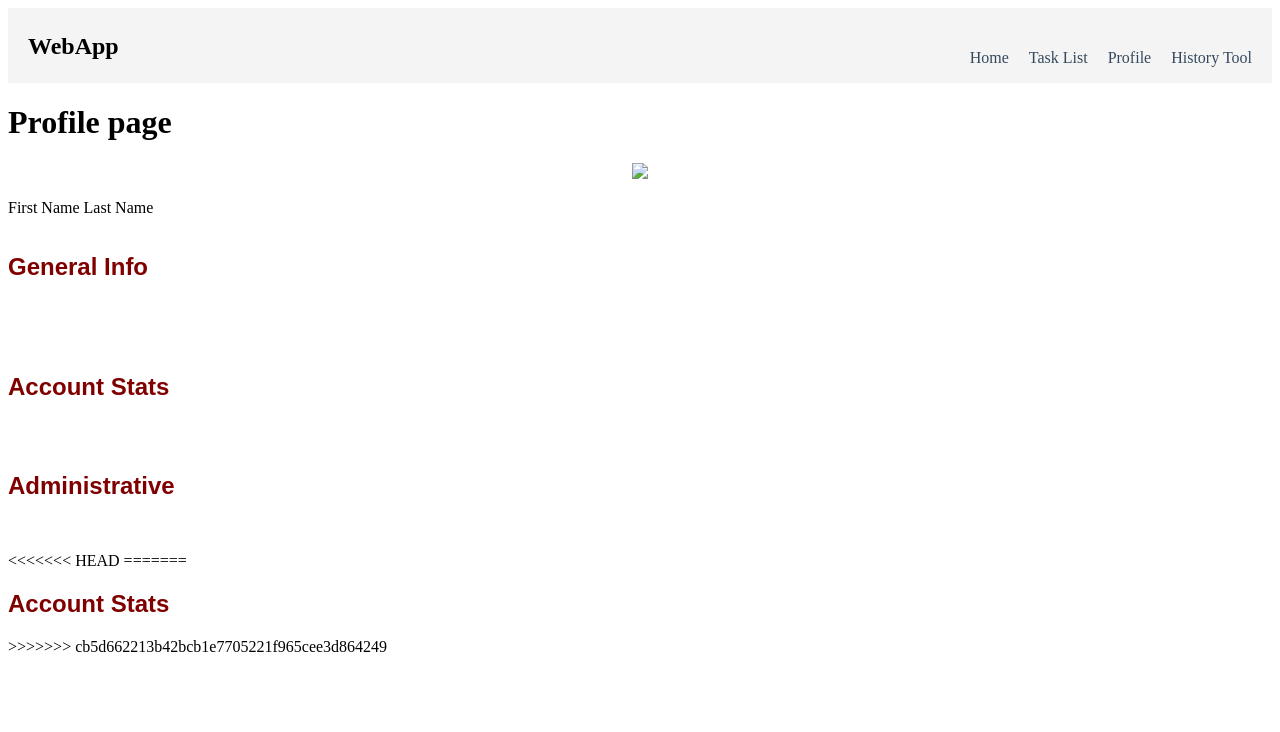
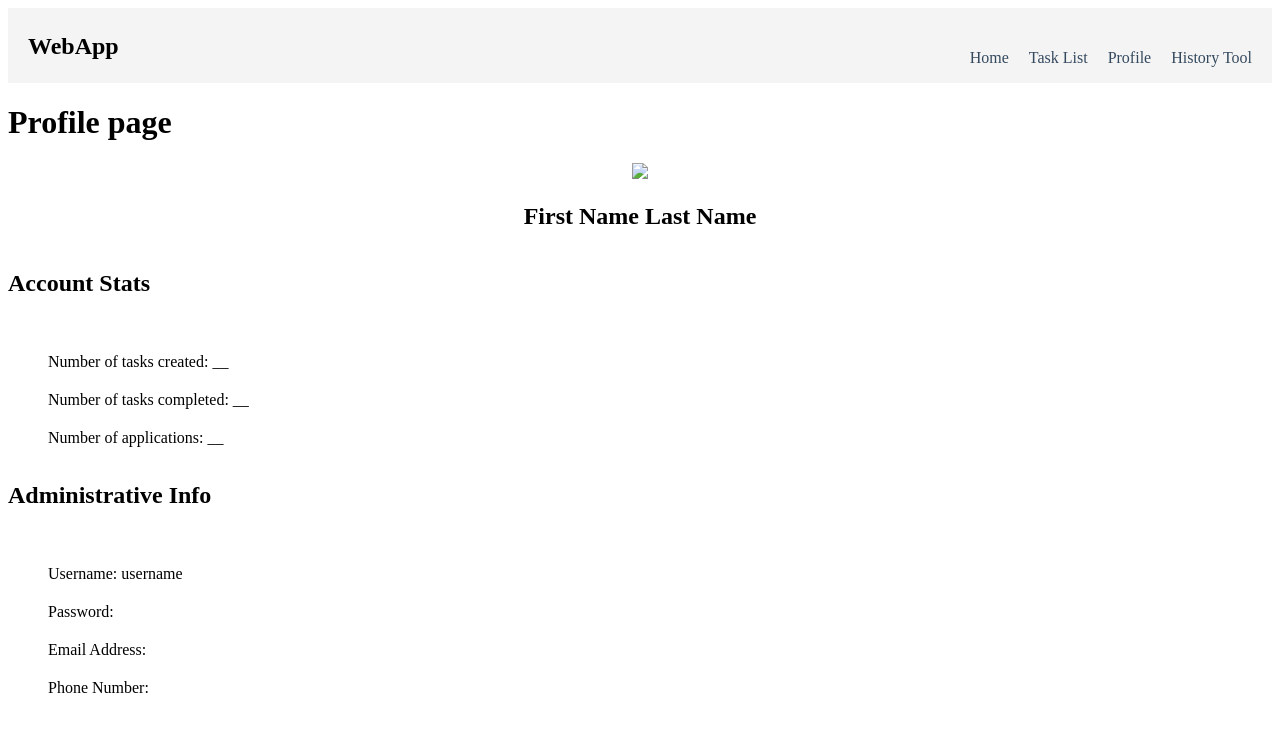
Before and after one commit to alwong34/WinfoHacathon, a PHP site: page /html/profile.html in a window 1280 px wide. Shown: the top 732 px of the page. Run offline with PHP 8.4, Linux system fonts and the light colour scheme; some libraries are stand-ins or nearby versions.

Commit message:
updated profile with more info

```diff
--- a/css/profile.css
+++ b/css/profile.css
@@ -1,9 +1,15 @@
-.wholeprofile {
+#basicInfo {
+  display: flex;
+  flex-direction: column;
+  justify-content: center;
+  align-items: center;
+}
+
+#profileDetails {
   display: flex;
   flex-direction: column;
 }
 
-h2 {
-  font-family: sans-serif;
-  color: maroon;
+ol {
+  list-style: none;
 }
--- a/html/profile.html
+++ b/html/profile.html
@@ -17,33 +17,39 @@
       </ul>
     </nav>
     <h1>Profile page</h1>
-    <div class="wholeprofile">
-      <a href="https://placeholder.com"><img src="http://via.placeholder.com/150x150"></a>
-      <p class="wholeprofile"> First Name Last Name </p>
-
-      <h2 class="wholeprofile"> General Info </h2>
-      <ul class="wholeprofile">
-        <li class="wholeprofile">
-
+    <div id="basicInfo">
+       <a href="https://placeholder.com"><img src="http://via.placeholder.com/150x150"></a>
+       <h2>First Name Last Name</h2>
+    </div>
+    <div id="profileDetails">
+      <h2>Account Stats</h2>
+      <ol>
+        <li>
+          Number of tasks created: __
         </li>
-      </ul>
-      <h2 class="wholeprofile"> Account Stats </h2>
-      <p class="wholeprofile">
-
-      </p>
-      <h2 class="wholeprofile"> Administrative </h2>
-      <p class="wholeprofile">
-
-      </p>
+        <li>
+          Number of tasks completed: __
+        </li>
+        <li>
+           Number of applications: __
+        </li>
+      </ol>
+      <h2> Administrative Info</h2>
+      <ol>
+        <li>
+          Username: username
+        </li>
+        <li>
+          Password:
+        </li>
+        <li>
+          Email Address:
+        </li>
+        <li>
+          Phone Number:
+        </li>
+      </ol>
     </div>
 
-<<<<<<< HEAD
-=======
-    </p>
-    <h2> Account Stats </h2>
-    <p>
-
-    </p>
->>>>>>> cb5d662213b42bcb1e7705221f965cee3d864249
   </body>
 </html>
```
